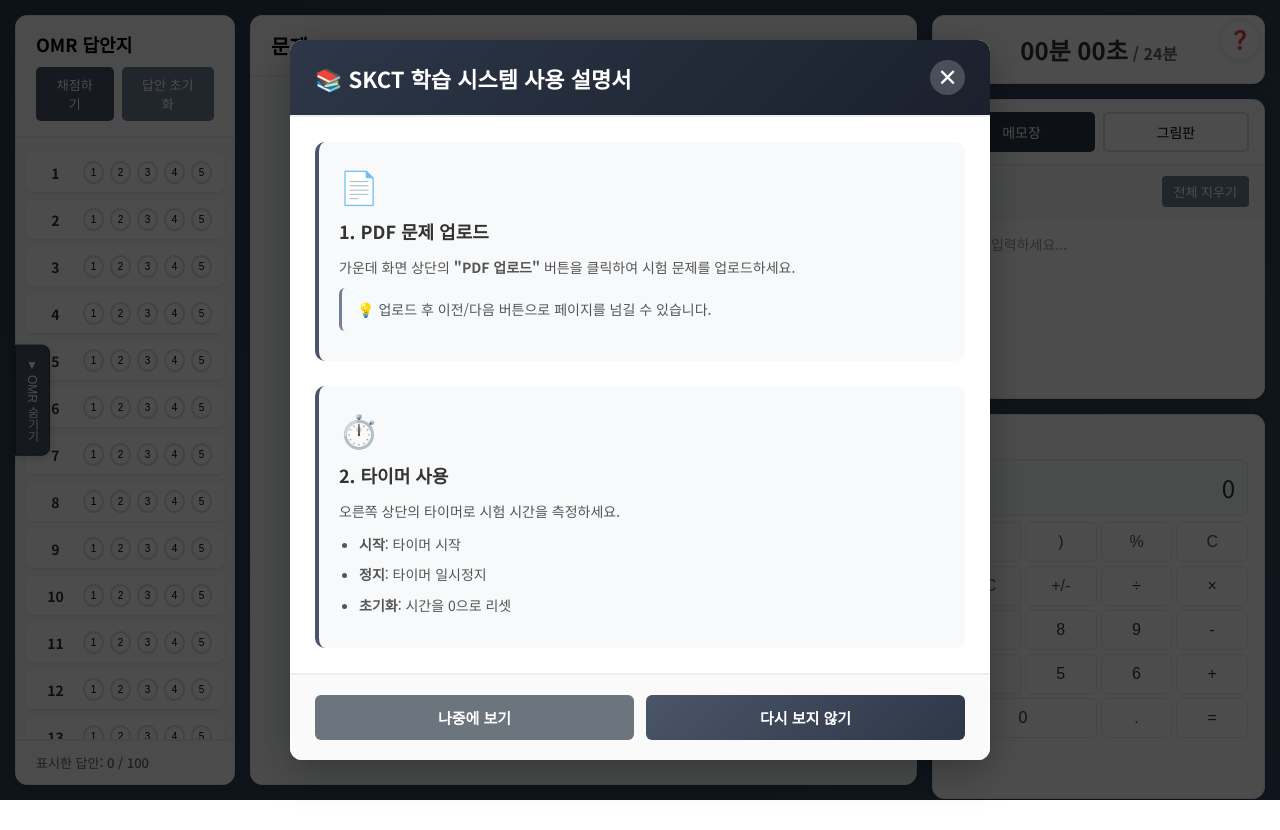
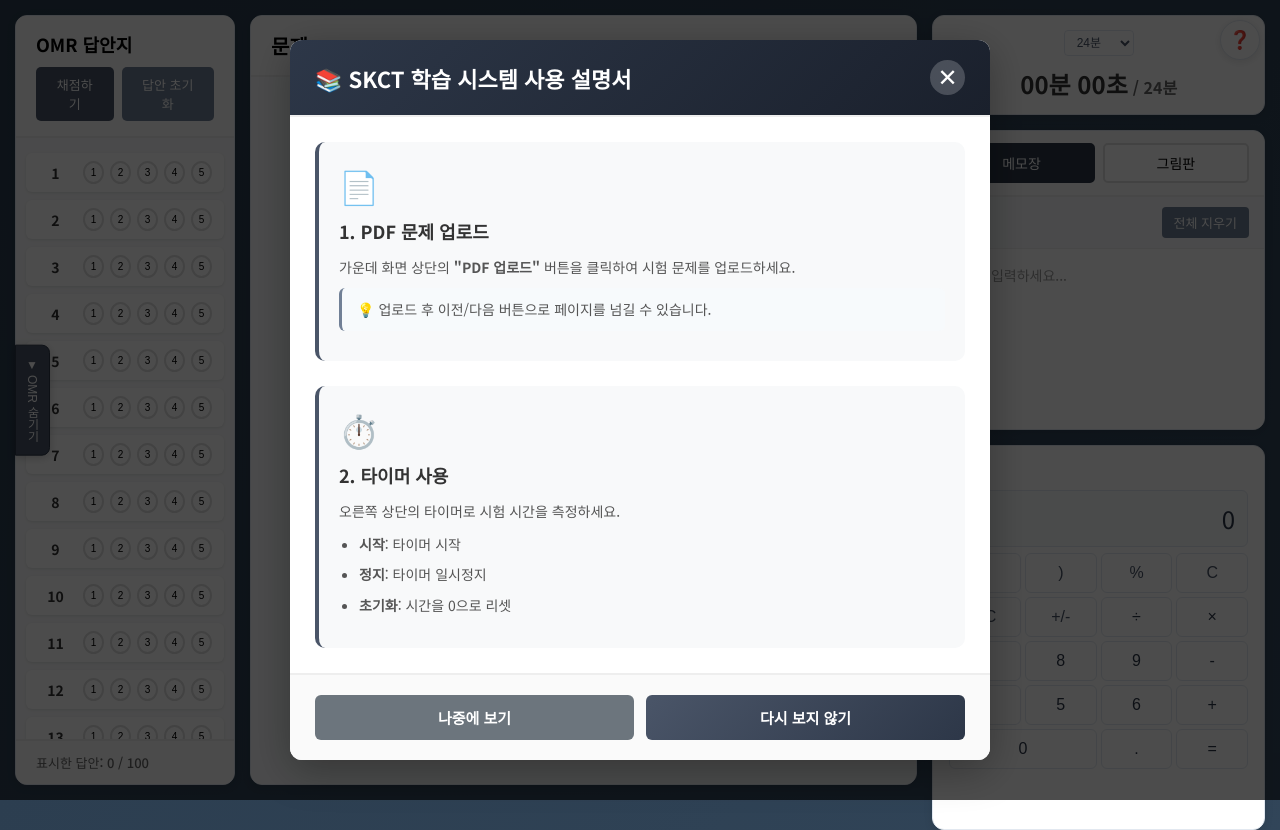
Before and after one commit to kimhyunji24/SKCT, a React (Vite) app: page / in a window 1280 px wide. Before the commit the page ends 800 px from the top, so only its background shows below. Built offline with nearby package versions, Linux system fonts and the light colour scheme.

Commit message:
타이머 시간 선택 기능 추가: 5분/15분/24분/100분 중 선택 가능

```diff
--- a/src/App.jsx
+++ b/src/App.jsx
@@ -47,7 +47,7 @@ function App() {
         </div>
         <div className="right-panel">
           <div className="timer-section">
-            <Timer totalMinutes={24} />
+            <Timer />
           </div>
           <div className="notepad-section">
             <NotePad />
--- a/src/components/PDFViewer.css
+++ b/src/components/PDFViewer.css
@@ -81,19 +81,21 @@
 
 .upload-btn {
   padding: 8px 16px;
-  background-color: #4a5568;
-  color: white;
+  background-color: #4a5568 !important;
+  color: white !important;
   border-radius: 5px;
   cursor: pointer;
   font-size: 14px;
   transition: background-color 0.2s;
-  display: inline-block;
+  display: inline-block !important;
   text-decoration: none;
   border: none;
+  font-family: inherit;
+  line-height: 1;
 }
 
 .upload-btn:hover {
-  background-color: #2d3748;
+  background-color: #2d3748 !important;
 }
 
 .pdf-content {
--- a/src/components/Timer.css
+++ b/src/components/Timer.css
@@ -5,6 +5,27 @@
   justify-content: center;
   height: 100%;
   text-align: center;
+  gap: 10px;
+}
+
+.timer-controls {
+  display: flex;
+  justify-content: center;
+}
+
+.time-select {
+  padding: 4px 8px;
+  border: 1px solid #e2e8f0;
+  border-radius: 4px;
+  background-color: white;
+  font-size: 12px;
+  color: #4a5568;
+  cursor: pointer;
+}
+
+.time-select:focus {
+  outline: none;
+  border-color: #4a5568;
 }
 
 .timer-display {
--- a/src/components/Timer.jsx
+++ b/src/components/Timer.jsx
@@ -1,7 +1,8 @@
 import React, { useState, useEffect } from 'react'
 import './Timer.css'
 
-function Timer({ totalMinutes }) {
+function Timer() {
+  const [totalMinutes, setTotalMinutes] = useState(24)
   const [seconds, setSeconds] = useState(0)
   const [isRunning, setIsRunning] = useState(false)
 
@@ -36,6 +37,18 @@ function Timer({ totalMinutes }) {
 
   return (
     <div className="timer">
+      <div className="timer-controls">
+        <select
+          value={totalMinutes}
+          onChange={(e) => setTotalMinutes(parseInt(e.target.value))}
+          className="time-select"
+        >
+          <option value={5}>5분</option>
+          <option value={15}>15분</option>
+          <option value={24}>24분</option>
+          <option value={100}>100분</option>
+        </select>
+      </div>
       <div className="timer-display">
         <span className="current-time">{formatTime(seconds)}</span>
         <span className="total-time">/ {totalMinutes}분</span>
```
